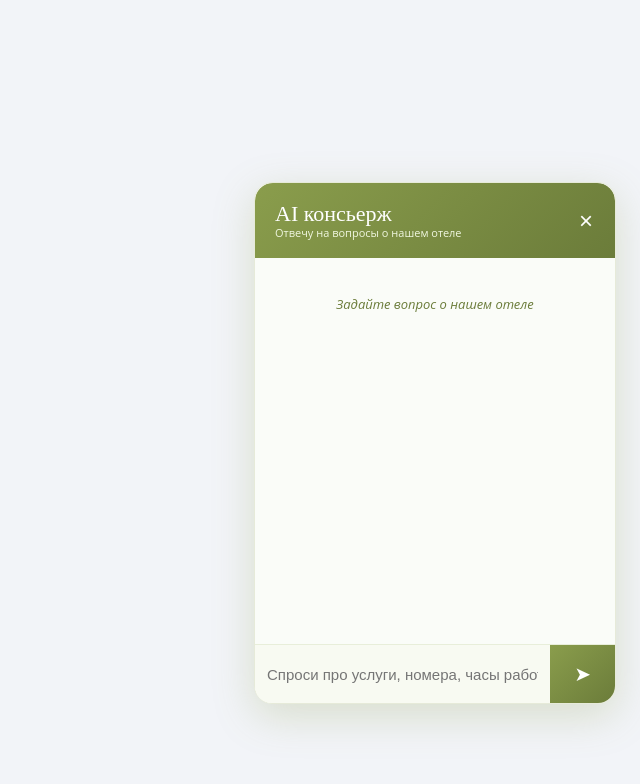
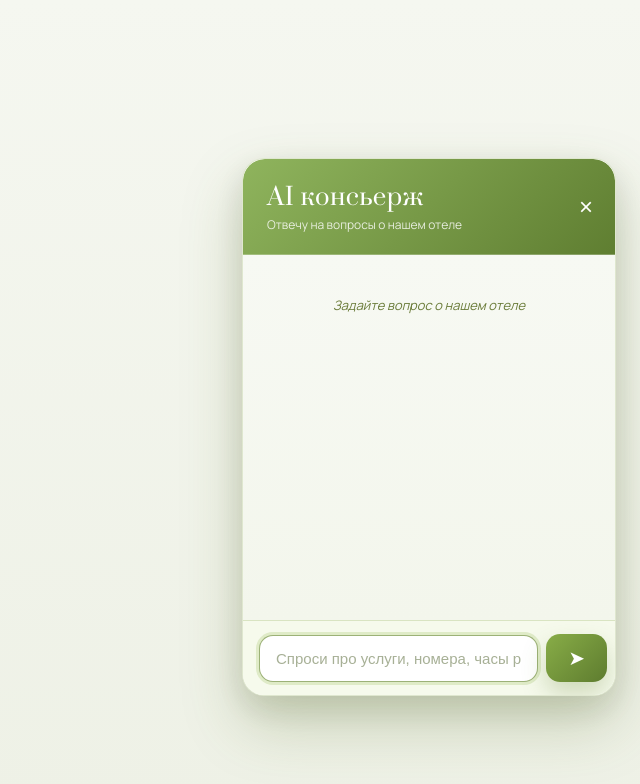
Before and after one commit to ecousadba4-pixel/AI-chatbot-Timeweb, a plain HTML site: page widget/index.html in a window 1280 px wide. Both pictures are taken after a click on the button "Открыть чат с AI-консьержем". Shown: the whole page, without its empty margins (640-1280 px from the left). Drawn offline with Linux system fonts and the light colour scheme.

Commit message:
Переработка внешнего вида виджета

```diff
--- a/widget/chatbot.js
+++ b/widget/chatbot.js
@@ -17,16 +17,19 @@
         position: fixed;
         right: 24px;
         bottom: 24px;
-        width: 60px;
-        height: 60px;
+        width: 64px;
+        height: 64px;
         border: none;
-        border-radius: 50%;
-        background: transparent;
+        border-radius: 32px;
+        background: linear-gradient(135deg, #a7c75b, #76953d);
         padding: 0;
         cursor: pointer;
-        box-shadow: 0 2px 12px rgba(0, 0, 0, 0.18);
-        transition: transform 0.3s ease, box-shadow 0.3s ease;
+        box-shadow: 0 10px 25px rgba(108, 138, 55, 0.35), 0 2px 6px rgba(41, 56, 25, 0.18);
+        transition: transform 0.25s ease, box-shadow 0.25s ease, filter 0.25s ease;
         z-index: 2147483000;
+        display: flex;
+        align-items: center;
+        justify-content: center;
       }
 
       .twb-chatbot-button:focus {
@@ -35,8 +38,9 @@
       }
 
       .twb-chatbot-button:hover {
-        transform: translateY(-2px);
-        box-shadow: 0 6px 18px rgba(0, 0, 0, 0.22);
+        transform: translateY(-3px);
+        box-shadow: 0 16px 34px rgba(90, 119, 42, 0.38);
+        filter: brightness(1.05);
       }
 
       .twb-chatbot-button-hidden {
@@ -46,21 +50,21 @@
       .twb-chatbot-box {
         position: fixed;
         right: 24px;
-        bottom: 96px;
-        width: 360px;
+        bottom: 104px;
+        width: 372px;
         max-width: calc(100vw - 48px);
-        height: 520px;
-        max-height: 75vh;
-        background: #fff;
-        border-radius: 18px;
-        box-shadow: 0 12px 40px rgba(138, 157, 76, 0.25);
+        height: 536px;
+        max-height: 78vh;
+        background: #ffffff;
+        border-radius: 22px;
+        box-shadow: 0 28px 60px rgba(82, 107, 32, 0.25), 0 12px 32px rgba(41, 53, 23, 0.12);
         display: none;
         flex-direction: column;
         overflow: hidden;
-        border: 1px solid #e6ead9;
+        border: 1px solid rgba(142, 170, 84, 0.28);
         z-index: 2147482999;
-        color: #252a20;
-        font-family: 'Open Sans', Arial, sans-serif;
+        color: #1f2a1a;
+        font-family: 'Manrope', 'Open Sans', Arial, sans-serif;
       }
 
       .twb-chatbot-box-visible {
@@ -68,13 +72,14 @@
       }
 
       .twb-chatbot-header {
-        background: linear-gradient(135deg, #8a9d4c, #6b7c3a);
-        padding: 18px 50px 18px 20px;
-        border-radius: 18px 18px 0 0;
+        background: linear-gradient(135deg, #8fb45d, #5f7e31);
+        padding: 22px 64px 22px 24px;
+        border-radius: 22px 22px 0 0;
         display: flex;
         align-items: center;
         gap: 12px;
         position: relative;
+        box-shadow: inset 0 -1px 0 rgba(255, 255, 255, 0.25);
       }
 
       .twb-chatbot-header-text {
@@ -84,16 +89,17 @@
 
       .twb-chatbot-title {
         font-family: 'Prata', serif;
-        font-size: 22px;
+        font-size: 24px;
         color: #ffffff;
         display: block;
+        letter-spacing: 0.02em;
       }
 
       .twb-chatbot-subtitle {
-        font-size: 11px;
-        color: #f0f7e0;
+        font-size: 12px;
+        color: rgba(255, 255, 255, 0.82);
         display: block;
-        margin-top: -2px;
+        margin-top: 2px;
       }
 
       .twb-chatbot-close {
@@ -116,11 +122,11 @@
 
       .twb-chatbot-history {
         flex: 1;
-        padding: 16px;
+        padding: 20px 22px;
         overflow-y: auto;
         font-size: 15px;
-        line-height: 1.6;
-        background: #fafcf8;
+        line-height: 1.65;
+        background: linear-gradient(180deg, #f7f9f3 0%, #f3f6ec 100%);
       }
 
       .twb-chatbot-history::-webkit-scrollbar {
@@ -149,11 +155,13 @@
       .twb-chatbot-message span {
         display: inline-block;
         padding: 12px 16px;
-        border-radius: 16px;
+        border-radius: 18px;
         max-width: 85%;
         word-wrap: break-word;
-        background: #f6f8f0;
-        color: #355825;
+        background: rgba(255, 255, 255, 0.9);
+        color: #2d3a20;
+        box-shadow: 0 8px 18px rgba(137, 163, 86, 0.18);
+        backdrop-filter: blur(2px);
       }
 
       .twb-chatbot-user {
@@ -161,70 +169,89 @@
       }
 
       .twb-chatbot-user span {
-        background: #ecf1e7;
-        border-radius: 16px 16px 4px 16px;
+        background: linear-gradient(135deg, #dbe8c2, #c3d89d);
+        border-radius: 18px 18px 6px 18px;
       }
 
       .twb-chatbot-agent span {
-        border-radius: 16px 16px 16px 4px;
+        border-radius: 18px 18px 18px 6px;
       }
 
       .twb-chatbot-typing span {
-        background: #f0f3ea;
-        color: #6b7c3a;
+        background: rgba(213, 226, 182, 0.55);
+        color: #496428;
         font-style: italic;
       }
 
       .twb-chatbot-error span {
         background: #fbecec;
         color: #8a2727;
-        border-radius: 16px 16px 16px 4px;
+        border-radius: 18px 18px 18px 6px;
       }
 
       .twb-chatbot-form {
         display: flex;
-        border-top: 1px solid #e8eeda;
-        background: #f8faf2;
-        min-height: 58px;
+        border-top: 1px solid rgba(150, 177, 98, 0.3);
+        background: rgba(246, 250, 235, 0.92);
+        min-height: 62px;
+        padding: 6px 8px 6px 16px;
+        gap: 8px;
+        align-items: center;
       }
 
       .twb-chatbot-input {
         flex: 1;
-        padding: 16px 12px;
-        border: none;
-        background: #f8faf2;
+        padding: 14px 16px;
+        border: 1px solid rgba(122, 151, 66, 0.3);
+        border-radius: 14px;
+        background: #ffffff;
         font-size: 15px;
-        color: #355825;
+        color: #2f3c1f;
+        transition: border-color 0.2s ease, box-shadow 0.2s ease;
+      }
+
+      .twb-chatbot-input::placeholder {
+        color: rgba(79, 98, 46, 0.5);
       }
 
       .twb-chatbot-input:focus {
         outline: none;
+        border-color: rgba(103, 136, 46, 0.65);
+        box-shadow: 0 0 0 3px rgba(151, 187, 88, 0.25);
       }
 
       .twb-chatbot-send {
         border: none;
-        background: linear-gradient(135deg, #8a9d4c, #6b7c3a);
+        background: linear-gradient(135deg, #88ad47, #5e7c2f);
         color: #ffffff;
-        padding: 0 24px;
+        padding: 0 22px;
         font-size: 20px;
         cursor: pointer;
-        transition: opacity 0.2s ease-in-out;
+        transition: transform 0.2s ease, box-shadow 0.2s ease;
+        border-radius: 14px;
+        height: 48px;
+        display: inline-flex;
+        align-items: center;
+        justify-content: center;
+        box-shadow: 0 12px 24px rgba(91, 123, 38, 0.25);
       }
 
       .twb-chatbot-send:hover {
-        opacity: 0.85;
+        transform: translateY(-1px);
+        box-shadow: 0 16px 28px rgba(79, 109, 33, 0.28);
       }
 
       .twb-chatbot-send:focus {
         outline: none;
+        box-shadow: 0 0 0 3px rgba(164, 204, 96, 0.4);
       }
 
       @media (max-width: 768px) {
         .twb-chatbot-button {
           right: 16px;
           bottom: 16px;
-          width: 56px;
-          height: 56px;
+          width: 60px;
+          height: 60px;
         }
 
         .twb-chatbot-box {
@@ -232,8 +259,8 @@
           left: 16px;
           bottom: 16px;
           width: auto;
-          height: 60vh;
-          max-height: 60vh;
+          height: 64vh;
+          max-height: 64vh;
         }
       }
     `;
--- a/widget/index.html
+++ b/widget/index.html
@@ -4,6 +4,12 @@
     <meta charset="UTF-8" />
     <meta name="viewport" content="width=device-width, initial-scale=1.0" />
     <title>TimeWeb AI ChatBot Widget</title>
+    <link rel="preconnect" href="https://fonts.googleapis.com" />
+    <link rel="preconnect" href="https://fonts.gstatic.com" crossorigin />
+    <link
+      href="https://fonts.googleapis.com/css2?family=Manrope:wght@400;500;600;700&family=Prata&display=swap"
+      rel="stylesheet"
+    />
     <link rel="stylesheet" href="styles.css" />
   </head>
   <body>
--- a/widget/styles.css
+++ b/widget/styles.css
@@ -1,8 +1,10 @@
 body {
   margin: 0;
-  font-family: 'Open Sans', Arial, sans-serif;
-  background: #f2f4f8;
+  font-family: 'Manrope', 'Open Sans', Arial, sans-serif;
+  background: linear-gradient(180deg, #f5f7f0 0%, #eef1e6 100%);
   min-height: 100vh;
+  color: #20281a;
+  -webkit-font-smoothing: antialiased;
 }
 
 .twb-chatbot {
@@ -13,16 +15,19 @@ body {
   position: fixed;
   right: 24px;
   bottom: 24px;
-  width: 60px;
-  height: 60px;
+  width: 64px;
+  height: 64px;
   border: none;
-  border-radius: 50%;
-  background: transparent;
+  border-radius: 32px;
+  background: linear-gradient(135deg, #a7c75b, #76953d);
   padding: 0;
   cursor: pointer;
-  box-shadow: 0 2px 12px rgba(0, 0, 0, 0.18);
-  transition: transform 0.3s ease, box-shadow 0.3s ease;
+  box-shadow: 0 10px 25px rgba(108, 138, 55, 0.35), 0 2px 6px rgba(41, 56, 25, 0.18);
+  transition: transform 0.25s ease, box-shadow 0.25s ease, filter 0.25s ease;
   z-index: 2147483000;
+  display: flex;
+  align-items: center;
+  justify-content: center;
 }
 
 .twb-chatbot-button:focus {
@@ -31,8 +36,9 @@ body {
 }
 
 .twb-chatbot-button:hover {
-  transform: translateY(-2px);
-  box-shadow: 0 6px 18px rgba(0, 0, 0, 0.22);
+  transform: translateY(-3px);
+  box-shadow: 0 16px 34px rgba(90, 119, 42, 0.38);
+  filter: brightness(1.05);
 }
 
 .twb-chatbot-button-icon {
@@ -48,20 +54,20 @@ body {
 .twb-chatbot-box {
   position: fixed;
   right: 24px;
-  bottom: 96px;
-  width: 360px;
+  bottom: 104px;
+  width: 372px;
   max-width: calc(100vw - 48px);
-  height: 520px;
-  max-height: 75vh;
-  background: #fff;
-  border-radius: 18px;
-  box-shadow: 0 12px 40px rgba(138, 157, 76, 0.25);
+  height: 536px;
+  max-height: 78vh;
+  background: #ffffff;
+  border-radius: 22px;
+  box-shadow: 0 28px 60px rgba(82, 107, 32, 0.25), 0 12px 32px rgba(41, 53, 23, 0.12);
   display: none;
   flex-direction: column;
   overflow: hidden;
-  border: 1px solid #e6ead9;
+  border: 1px solid rgba(142, 170, 84, 0.28);
   z-index: 2147482999;
-  color: #252a20;
+  color: #1f2a1a;
 }
 
 .twb-chatbot-box-visible {
@@ -69,13 +75,14 @@ body {
 }
 
 .twb-chatbot-header {
-  background: linear-gradient(135deg, #8a9d4c, #6b7c3a);
-  padding: 18px 50px 18px 20px;
-  border-radius: 18px 18px 0 0;
+  background: linear-gradient(135deg, #8fb45d, #5f7e31);
+  padding: 22px 64px 22px 24px;
+  border-radius: 22px 22px 0 0;
   display: flex;
   align-items: center;
   gap: 12px;
   position: relative;
+  box-shadow: inset 0 -1px 0 rgba(255, 255, 255, 0.25);
 }
 
 .twb-chatbot-header-text {
@@ -85,16 +92,17 @@ body {
 
 .twb-chatbot-title {
   font-family: 'Prata', serif;
-  font-size: 22px;
+  font-size: 24px;
   color: #ffffff;
   display: block;
+  letter-spacing: 0.02em;
 }
 
 .twb-chatbot-subtitle {
-  font-size: 11px;
-  color: #f0f7e0;
+  font-size: 12px;
+  color: rgba(255, 255, 255, 0.82);
   display: block;
-  margin-top: -2px;
+  margin-top: 2px;
 }
 
 .twb-chatbot-close {
@@ -117,11 +125,11 @@ body {
 
 .twb-chatbot-history {
   flex: 1;
-  padding: 16px;
+  padding: 20px 22px;
   overflow-y: auto;
   font-size: 15px;
-  line-height: 1.6;
-  background: #fafcf8;
+  line-height: 1.65;
+  background: linear-gradient(180deg, #f7f9f3 0%, #f3f6ec 100%);
 }
 
 .twb-chatbot-history::-webkit-scrollbar {
@@ -150,11 +158,13 @@ body {
 .twb-chatbot-message span {
   display: inline-block;
   padding: 12px 16px;
-  border-radius: 16px;
+  border-radius: 18px;
   max-width: 85%;
   word-wrap: break-word;
-  background: #f6f8f0;
-  color: #355825;
+  background: rgba(255, 255, 255, 0.9);
+  color: #2d3a20;
+  box-shadow: 0 8px 18px rgba(137, 163, 86, 0.18);
+  backdrop-filter: blur(2px);
 }
 
 .twb-chatbot-user {
@@ -162,17 +172,17 @@ body {
 }
 
 .twb-chatbot-user span {
-  background: #ecf1e7;
-  border-radius: 16px 16px 4px 16px;
+  background: linear-gradient(135deg, #dbe8c2, #c3d89d);
+  border-radius: 18px 18px 6px 18px;
 }
 
 .twb-chatbot-agent span {
-  border-radius: 16px 16px 16px 4px;
+  border-radius: 18px 18px 18px 6px;
 }
 
 .twb-chatbot-typing span {
-  background: #f0f3ea;
-  color: #6b7c3a;
+  background: rgba(213, 226, 182, 0.55);
+  color: #496428;
   font-style: italic;
 }
 
@@ -184,48 +194,67 @@ body {
 
 .twb-chatbot-form {
   display: flex;
-  border-top: 1px solid #e8eeda;
-  background: #f8faf2;
-  min-height: 54px;
+  border-top: 1px solid rgba(150, 177, 98, 0.3);
+  background: rgba(246, 250, 235, 0.92);
+  min-height: 62px;
+  padding: 6px 8px 6px 16px;
+  gap: 8px;
+  align-items: center;
 }
 
 .twb-chatbot-input {
   flex: 1;
-  padding: 16px 12px;
-  border: none;
-  background: #f8faf2;
+  padding: 14px 16px;
+  border: 1px solid rgba(122, 151, 66, 0.3);
+  border-radius: 14px;
+  background: #ffffff;
   font-size: 15px;
-  color: #355825;
+  color: #2f3c1f;
+  transition: border-color 0.2s ease, box-shadow 0.2s ease;
+}
+
+.twb-chatbot-input::placeholder {
+  color: rgba(79, 98, 46, 0.5);
 }
 
 .twb-chatbot-input:focus {
   outline: none;
+  border-color: rgba(103, 136, 46, 0.65);
+  box-shadow: 0 0 0 3px rgba(151, 187, 88, 0.25);
 }
 
 .twb-chatbot-send {
   border: none;
-  background: linear-gradient(135deg, #8a9d4c, #6b7c3a);
+  background: linear-gradient(135deg, #88ad47, #5e7c2f);
   color: #ffffff;
-  padding: 0 24px;
+  padding: 0 22px;
   font-size: 20px;
   cursor: pointer;
-  transition: opacity 0.2s ease-in-out;
+  transition: transform 0.2s ease, box-shadow 0.2s ease;
+  border-radius: 14px;
+  height: 48px;
+  display: inline-flex;
+  align-items: center;
+  justify-content: center;
+  box-shadow: 0 12px 24px rgba(91, 123, 38, 0.25);
 }
 
 .twb-chatbot-send:hover {
-  opacity: 0.85;
+  transform: translateY(-1px);
+  box-shadow: 0 16px 28px rgba(79, 109, 33, 0.28);
 }
 
 .twb-chatbot-send:focus {
   outline: none;
+  box-shadow: 0 0 0 3px rgba(164, 204, 96, 0.4);
 }
 
 @media (max-width: 768px) {
   .twb-chatbot-button {
     right: 16px;
     bottom: 16px;
-    width: 56px;
-    height: 56px;
+    width: 60px;
+    height: 60px;
   }
 
   .twb-chatbot-box {
@@ -233,7 +262,7 @@ body {
     left: 16px;
     bottom: 16px;
     width: auto;
-    height: 60vh;
-    max-height: 60vh;
+    height: 64vh;
+    max-height: 64vh;
   }
 }
```
